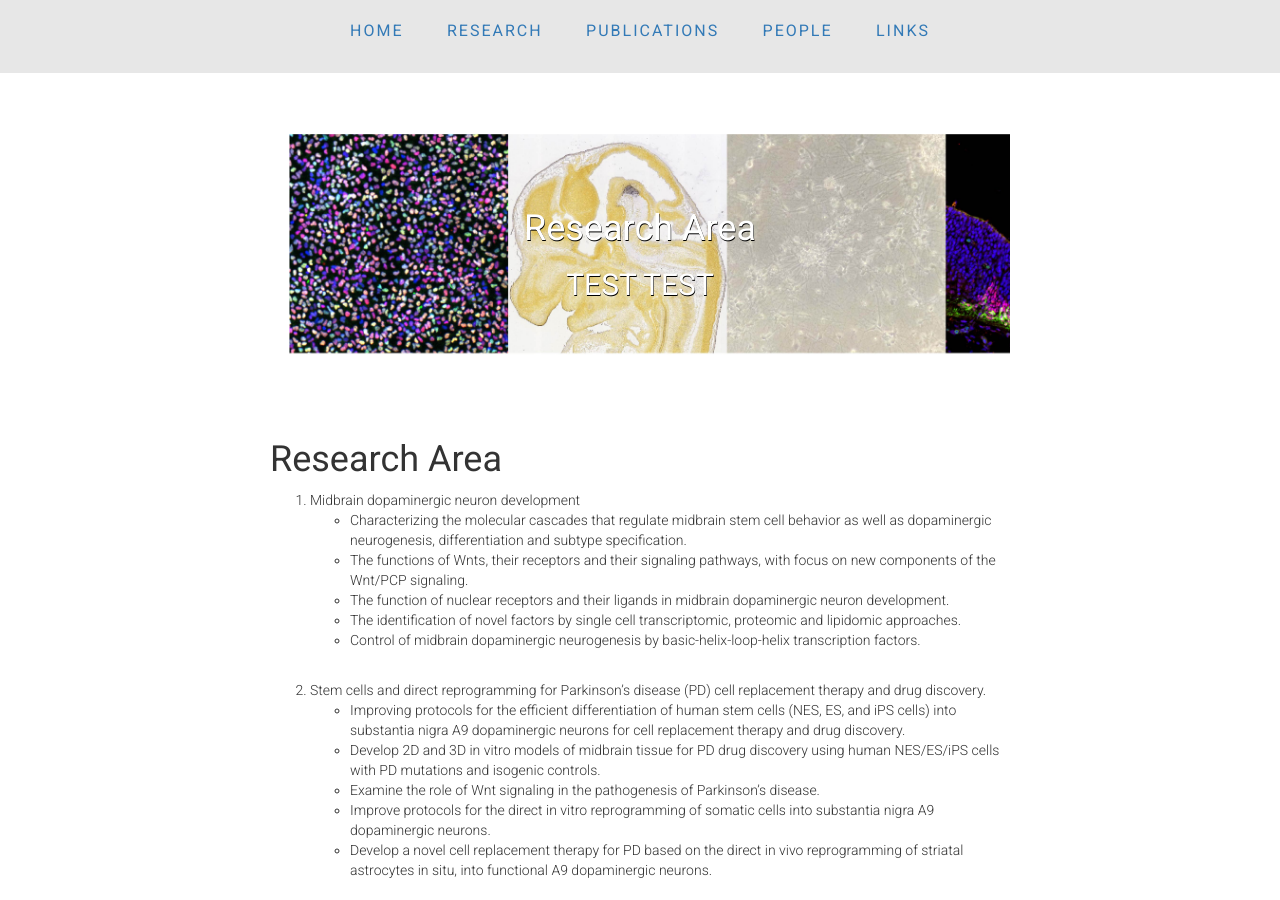
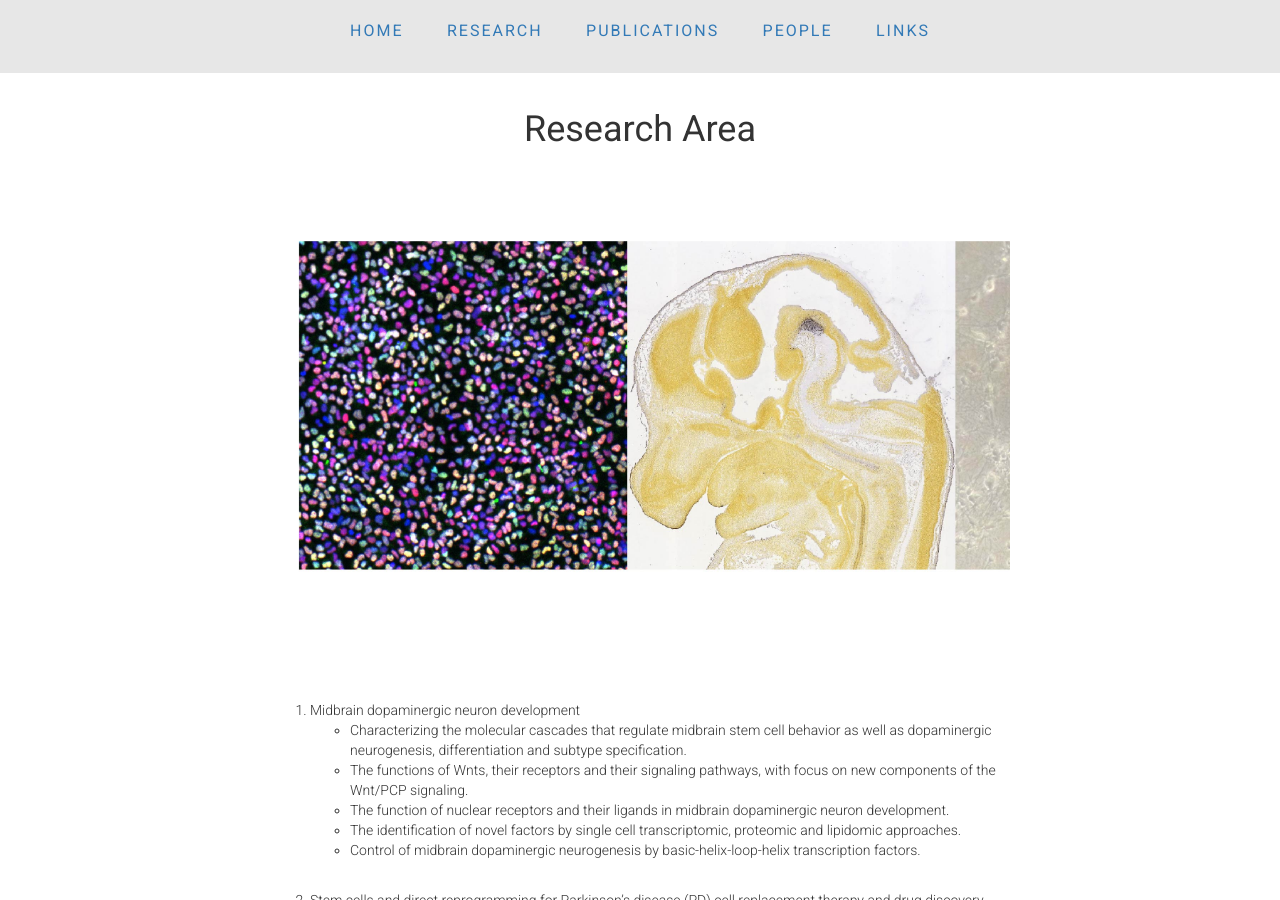
Before and after one commit to ArenasLab/arenaslab.github.io, a Jekyll site: the page research/index.html, which Jekyll copies as it is, in a window 1280 px wide and 900 px high. Built offline with Jekyll 4.4.1, drawn with Linux system fonts in a browser that asks for light colours.

Commit message:
Update index.html

```diff
--- a/research/index.html
+++ b/research/index.html
@@ -5,7 +5,7 @@
   <meta charset="utf-8"/>
   <link rel="stylesheet" href="https://maxcdn.bootstrapcdn.com/bootstrap/3.3.6/css/bootstrap.min.css" integrity="sha384-1q8mTJOASx8j1Au+a5WDVnPi2lkFfwwEAa8hDDdjZlpLegxhjVME1fgjWPGmkzs7" crossorigin="anonymous">
   <link href='https://fonts.googleapis.com/css?family=Roboto:300,400,700' rel='stylesheet' type='text/css'>
-  <link rel="stylesheet" type="text/css" href="/css/main.css">
+  <link rel="stylesheet" type="text/css" href="/css/mainresearch.css">
 </head>
 <body>
   <header class="container">
@@ -29,22 +29,25 @@
   <div class="members">
     <p>&nbsp;<p>
 
-	 <!-- LARGE TITLE BANNER -->
+	 <h1 align="center">Research Area</h1>
+	  <p>&nbsp;<p>
+	  <!-- LARGE TITLE BANNER -->
 
-  <section class="jumbotron2">
-    <div class="container">
+  <section class="jumbotron">
+    <!--
+<div class="container">
       <div class="row text-center">
-        <h1>Research Area</h1>
-	      <h2>TEST TEST</h2>
+
 
 
       </div>
     </div>
+-->
   </section>
 
   <p>&nbsp;</p>
 
-    <h1>Research Area</h1>
+
     <ol>
       <li>Midbrain dopaminergic neuron development</li>
         <ul>
```
